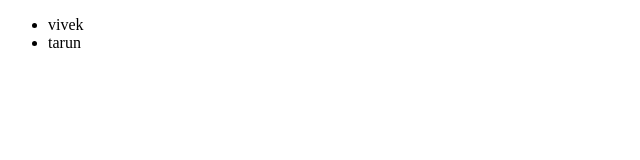
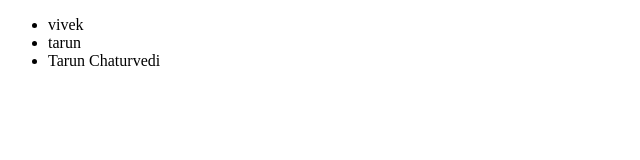
Before and after one commit to vivektarun/github-tutorial, a plain HTML site: page index.html in a window 1280 px wide. Shown: the whole page, without its empty margins (0-640 px from the left). Drawn offline with Linux system fonts and the light colour scheme.

Commit message:
feat:feature added

```diff
--- a/index.html
+++ b/index.html
@@ -9,6 +9,7 @@
     <ul>
         <li>vivek</li>
         <li>tarun</li>
+        <li>Tarun Chaturvedi</li>
     </ul>
 </body>
 </html>
```
